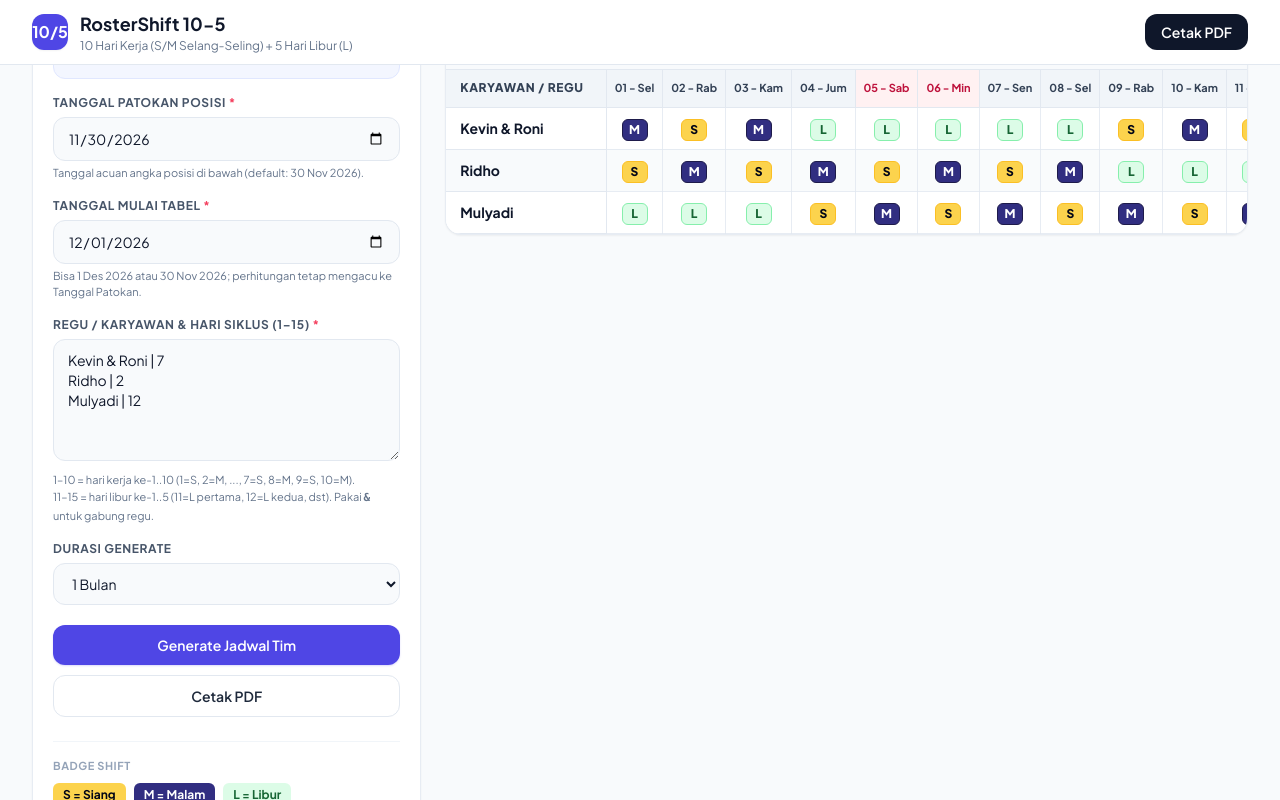
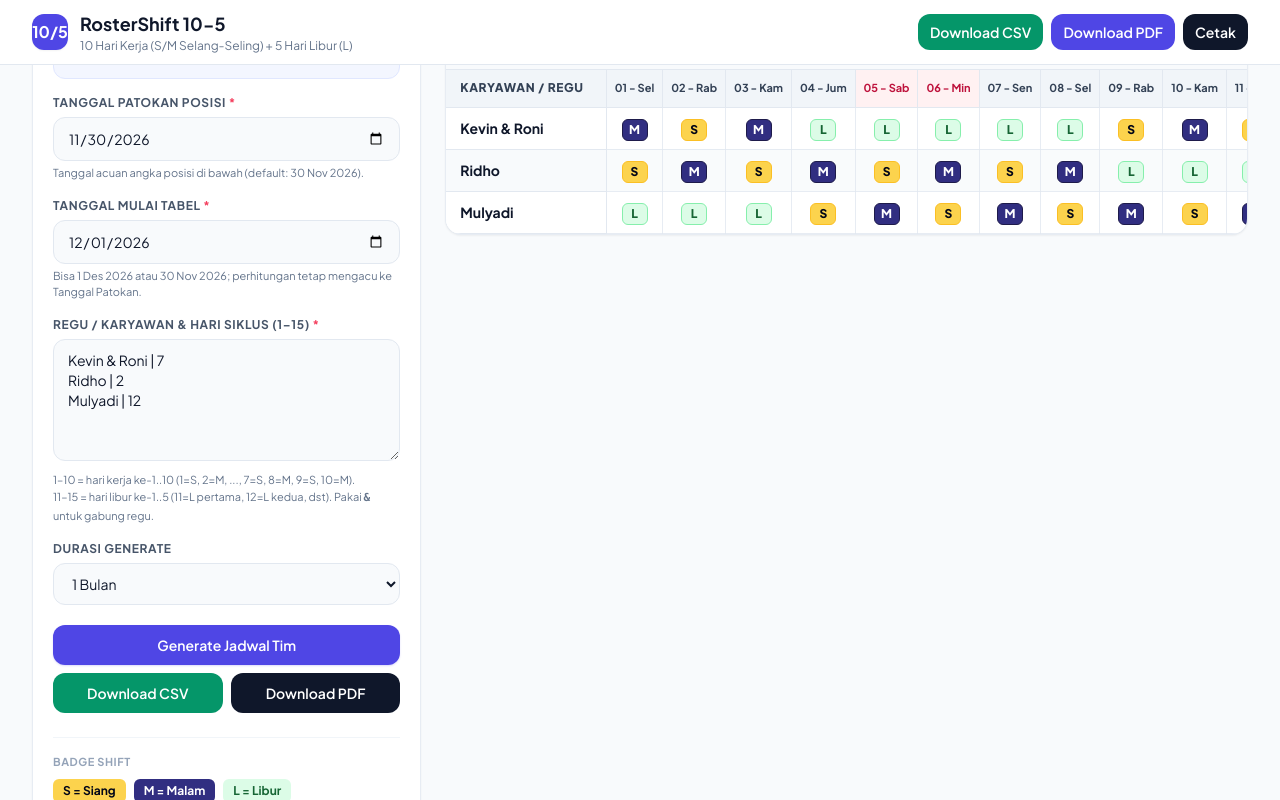
Before and after one commit to ujangkalera134/Shifter, a plain HTML site: page index.html in a window 1280 px wide. Both pictures are taken after a click on the button "Generate Jadwal Tim". Shown: the part 185-985 px from the top of the page. Drawn offline with nearby package versions, Linux system fonts and the light colour scheme.

Commit message:
Update index.html

```diff
--- a/index.html
+++ b/index.html
@@ -5,6 +5,8 @@
   <meta name="viewport" content="width=device-width, initial-scale=1.0" />
   <title>Generator Jadwal Shift 10-5 (Roster Tim)</title>
   <script src="https://cdn.tailwindcss.com"></script>
+  <script src="https://cdn.jsdelivr.net/npm/html2canvas@1.4.1/dist/html2canvas.min.js"></script>
+  <script src="https://cdn.jsdelivr.net/npm/jspdf@2.5.1/dist/jspdf.umd.min.js"></script>
   <link rel="preconnect" href="https://fonts.googleapis.com" />
   <link rel="preconnect" href="https://fonts.gstatic.com" crossorigin />
   <link href="https://fonts.googleapis.com/css2?family=Plus+Jakarta+Sans:wght@400;500;600;700;800&display=swap" rel="stylesheet" />
@@ -73,7 +75,7 @@
 
   <!-- Header -->
   <header class="bg-white border-b border-slate-200 no-print sticky top-0 z-30">
-    <div class="max-w-7xl mx-auto px-4 sm:px-6 lg:px-8 h-16 flex items-center justify-between">
+    <div class="max-w-7xl mx-auto px-4 sm:px-6 lg:px-8 h-16 flex items-center justify-between gap-2">
       <div class="flex items-center gap-3">
         <div class="w-9 h-9 rounded-xl bg-indigo-600 text-white flex items-center justify-center font-bold shadow-sm">
           10/5
@@ -83,9 +85,17 @@
           <p class="text-xs text-slate-500 hidden sm:block">10 Hari Kerja (S/M Selang-Seling) + 5 Hari Libur (L)</p>
         </div>
       </div>
-      <button id="btnPrintTop" type="button" onclick="window.print()" class="hidden items-center gap-2 px-4 py-2 bg-slate-900 hover:bg-slate-800 text-white text-sm font-semibold rounded-xl transition cursor-pointer">
-        Cetak PDF
-      </button>
+      <div id="topActions" class="hidden items-center gap-2">
+        <button id="btnCsvTop" type="button" onclick="downloadCSV()" class="px-3 py-2 bg-emerald-600 hover:bg-emerald-700 text-white text-xs sm:text-sm font-semibold rounded-xl transition cursor-pointer">
+          Download CSV
+        </button>
+        <button id="btnPdfTop" type="button" onclick="downloadPDF()" class="px-3 py-2 bg-indigo-600 hover:bg-indigo-700 text-white text-xs sm:text-sm font-semibold rounded-xl transition cursor-pointer">
+          Download PDF
+        </button>
+        <button id="btnPrintTop" type="button" onclick="window.print()" class="hidden sm:inline-flex px-3 py-2 bg-slate-900 hover:bg-slate-800 text-white text-xs sm:text-sm font-semibold rounded-xl transition cursor-pointer">
+          Cetak
+        </button>
+      </div>
     </div>
   </header>
 
@@ -167,7 +177,7 @@
 
           <div id="errorBox" class="hidden p-3 rounded-xl bg-rose-50 border border-rose-200 text-rose-700 text-xs font-semibold"></div>
 
-          <div class="pt-1 space-y-2.5">
+          <div class="pt-1 space-y-2">
             <button
               type="submit"
               class="w-full py-2.5 px-4 bg-indigo-600 hover:bg-indigo-700 active:bg-indigo-800 text-white font-semibold text-sm rounded-xl shadow-sm shadow-indigo-600/20 transition cursor-pointer"
@@ -175,14 +185,23 @@
               Generate Jadwal Tim
             </button>
 
-            <button
-              id="btnPrintSide"
-              type="button"
-              onclick="window.print()"
-              class="hidden w-full py-2.5 px-4 bg-white hover:bg-slate-50 text-slate-800 border border-slate-200 font-semibold text-sm rounded-xl transition cursor-pointer"
-            >
-              Cetak PDF
-            </button>
+            <div id="sideActions" class="hidden grid-cols-2 gap-2">
+              <button
+                type="button"
+                onclick="downloadCSV()"
+                class="py-2.5 px-3 bg-emerald-600 hover:bg-emerald-700 text-white font-semibold text-xs sm:text-sm rounded-xl transition cursor-pointer"
+              >
+                Download CSV
+              </button>
+              <button
+                id="btnPdfSide"
+                type="button"
+                onclick="downloadPDF()"
+                class="py-2.5 px-3 bg-slate-900 hover:bg-slate-800 text-white font-semibold text-xs sm:text-sm rounded-xl transition cursor-pointer"
+              >
+                Download PDF
+              </button>
+            </div>
           </div>
         </form>
 
@@ -220,10 +239,9 @@
   <script>
     const STORAGE_KEY = 'roster_shift_10_5_v3';
     const CYCLE_LENGTH = 15;
+    const CYCLE_15 = ['S', 'M', 'S', 'M', 'S', 'M', 'S', 'M', 'S', 'M', 'L', 'L', 'L', 'L', 'L'];
 
-    // Hari ke-1..10: S, M, S, M, S, M, S, M, S, M (Hari 1 = S, Hari 10 = M)
-    // Hari ke-11..15: L, L, L, L, L (5 hari libur)
-    const CYCLE_15 = ['S', 'M', 'S', 'M', 'S', 'M', 'S', 'M', 'S', 'M', 'L', 'L', 'L', 'L', 'L'];
+    let latestExportData = null;
 
     const form = document.getElementById('rosterForm');
     const anchorDateInput = document.getElementById('anchorDate');
@@ -236,8 +254,8 @@
     const matrixTitle = document.getElementById('matrixTitle');
     const matrixSubtitle = document.getElementById('matrixSubtitle');
     const matricesContainer = document.getElementById('matricesContainer');
-    const btnPrintTop = document.getElementById('btnPrintTop');
-    const btnPrintSide = document.getElementById('btnPrintSide');
+    const topActions = document.getElementById('topActions');
+    const sideActions = document.getElementById('sideActions');
 
     const monthYearFormatter = new Intl.DateTimeFormat('id-ID', {
       month: 'long',
@@ -261,6 +279,14 @@
       const div = document.createElement('div');
       div.textContent = text;
       return div.innerHTML;
+    }
+
+    function escapeCsvCell(value) {
+      const str = String(value ?? '');
+      if (/[",\n\r]/.test(str)) {
+        return `"${str.replace(/"/g, '""')}"`;
+      }
+      return str;
     }
 
     function showError(msg) {
@@ -301,7 +327,7 @@
 
         result.push({
           displayName: groupName,
-          anchorDayInCycle: dayInCycle, // 1..15 pada anchorDate
+          anchorDayInCycle: dayInCycle,
         });
       }
 
@@ -397,7 +423,6 @@
       const rangeStartUtc = toUtcMidnight(startDate);
       const rangeEndUtc = toUtcMidnight(endDate);
 
-      // Menghitung hari ke-berapa (1..15) dan kode shift (S/M/L) pada targetDate
       function getCycleInfoAtDate(anchorDayInCycle, targetDate) {
         const targetUtc = toUtcMidnight(targetDate);
         if (targetUtc < rangeStartUtc || targetUtc > rangeEndUtc) {
@@ -405,7 +430,6 @@
         }
         const diffDaysFromAnchor = Math.round((targetUtc - anchorUtc) / msPerDay);
         const zeroBasedAnchor = anchorDayInCycle - 1;
-        // Modulo aman untuk nilai negatif maupun positif
         const zeroBasedTarget = (((zeroBasedAnchor + diffDaysFromAnchor) % CYCLE_LENGTH) + CYCLE_LENGTH) % CYCLE_LENGTH;
         const dayNumber = zeroBasedTarget + 1;
         const shiftCode = CYCLE_15[zeroBasedTarget];
@@ -420,12 +444,14 @@
       matrixSubtitle.textContent = `Patokan: ${anchorVal} • Mulai Tabel: ${startVal} • Durasi: ${durationMonths} Bulan`;
 
       matricesContainer.innerHTML = '';
+      const csvRows = [];
 
       for (let m = 0; m < durationMonths; m++) {
         const monthDate = new Date(startYear, startMonth + m, 1);
         const year = monthDate.getFullYear();
         const month = monthDate.getMonth();
         const daysInMonth = new Date(year, month + 1, 0).getDate();
+        const monthLabel = monthYearFormatter.format(monthDate);
 
         const dayCols = [];
         for (let d = 1; d <= daysInMonth; d++) {
@@ -436,9 +462,14 @@
           dayCols.push({
             dateObj: dt,
             label: `${dd} - ${dayShort}`,
+            isoDate: `${year}-${String(month + 1).padStart(2, '0')}-${dd}`,
             isWeekend,
           });
         }
+
+        // Kumpulkan data CSV per bulan
+        csvRows.push([`Bulan: ${monthLabel}`]);
+        csvRows.push(['Karyawan / Regu', ...dayCols.map((c) => c.label)]);
 
         const thHtml = dayCols
           .map((col) => {
@@ -451,13 +482,16 @@
           .map((grp, idx) => {
             const rowBg = idx % 2 === 0 ? 'bg-white' : 'bg-slate-50/80';
             const stickyBg = idx % 2 === 0 ? 'bg-white' : 'bg-slate-50';
+            const csvRow = [grp.displayName];
 
             const tdHtml = dayCols
               .map((col) => {
                 const info = getCycleInfoAtDate(grp.anchorDayInCycle, col.dateObj);
                 if (!info) {
+                  csvRow.push('');
                   return `<td class="px-1.5 py-2 text-center border-b border-r border-slate-200/80 text-slate-300 text-xs">-</td>`;
                 }
+                csvRow.push(info.shiftCode);
                 const badgeCls = getBadgeClass(info.shiftCode);
                 const statusNote = info.dayNumber <= 10 ? `Kerja hari ke-${info.dayNumber}` : `Libur hari ke-${info.dayNumber - 10}`;
                 return `<td title="${escapeHtml(grp.displayName)} • ${escapeHtml(col.label)} • ${statusNote}" class="px-1.5 py-2 text-center border-b border-r border-slate-200/80">
@@ -465,6 +499,8 @@
                 </td>`;
               })
               .join('');
+
+            csvRows.push(csvRow);
 
             return `<tr class="${rowBg} hover:bg-indigo-50/40 transition">
               <td class="sticky-col-print sticky left-0 z-10 ${stickyBg} px-3.5 py-2.5 text-xs sm:text-sm font-bold text-slate-900 border-b border-r border-slate-200 whitespace-nowrap shadow-[2px_0_5px_-2px_rgba(15,23,42,0.08)]">
@@ -475,11 +511,13 @@
           })
           .join('');
 
+        csvRows.push([]);
+
         const card = document.createElement('div');
         card.className = 'month-block bg-white rounded-2xl shadow-sm border border-slate-200/80 overflow-hidden';
         card.innerHTML = `
           <div class="px-4 sm:px-5 py-3 bg-slate-50 border-b border-slate-200 flex items-center justify-between">
-            <h3 class="text-sm sm:text-base font-bold text-slate-900 capitalize">${monthYearFormatter.format(monthDate)}</h3>
+            <h3 class="text-sm sm:text-base font-bold text-slate-900 capitalize">${monthLabel}</h3>
             <span class="text-xs font-semibold text-slate-500">${daysInMonth} Hari</span>
           </div>
           <div class="table-scroll-print overflow-x-auto">
@@ -501,12 +539,92 @@
         matricesContainer.appendChild(card);
       }
 
+      latestExportData = {
+        startVal,
+        csvContent: '\uFEFF' + csvRows.map((r) => r.map(escapeCsvCell).join(',')).join('\r\n'),
+      };
+
       emptyState.classList.add('hidden');
       outputSection.classList.remove('hidden');
-      btnPrintTop.classList.remove('hidden');
-      btnPrintTop.classList.add('inline-flex');
-      btnPrintSide.classList.remove('hidden');
-      btnPrintSide.classList.add('block');
+      topActions.classList.remove('hidden');
+      topActions.classList.add('flex');
+      sideActions.classList.remove('hidden');
+      sideActions.classList.add('grid');
+    }
+
+    function downloadCSV() {
+      if (!latestExportData) return;
+      const blob = new Blob([latestExportData.csvContent], { type: 'text/csv;charset=utf-8;' });
+      const url = URL.createObjectURL(blob);
+      const link = document.createElement('a');
+      link.href = url;
+      link.download = `jadwal-shift-10-5-${latestExportData.startVal}.csv`;
+      document.body.appendChild(link);
+      link.click();
+      document.body.removeChild(link);
+      URL.revokeObjectURL(url);
+    }
+
+    async function downloadPDF() {
+      if (!window.html2canvas || !window.jspdf) {
+        window.print();
+        return;
+      }
+
+      const btnPdfSide = document.getElementById('btnPdfSide');
+      const originalText = btnPdfSide ? btnPdfSide.textContent : '';
+      if (btnPdfSide) btnPdfSide.textContent = 'Menyiapkan PDF...';
+
+      try {
+        const { jsPDF } = window.jspdf;
+        const pdf = new jsPDF({
+          orientation: 'landscape',
+          unit: 'mm',
+          format: 'a4',
+        });
+
+        const cards = Array.from(matricesContainer.querySelectorAll('.month-block'));
+        const pageWidth = pdf.internal.pageSize.getWidth();
+        const pageHeight = pdf.internal.pageSize.getHeight();
+        const margin = 8;
+        const printableWidth = pageWidth - margin * 2;
+
+        for (let i = 0; i < cards.length; i++) {
+          const card = cards[i];
+          const scrollBox = card.querySelector('.table-scroll-print');
+          const prevOverflow = scrollBox ? scrollBox.style.overflow : '';
+          if (scrollBox) scrollBox.style.overflow = 'visible';
+
+          const canvas = await html2canvas(card, {
+            scale: 2,
+            useCORS: true,
+            backgroundColor: '#ffffff',
+          });
+
+          if (scrollBox) scrollBox.style.overflow = prevOverflow;
+
+          const imgData = canvas.toDataURL('image/png');
+          const imgProps = pdf.getImageProperties(imgData);
+          let renderWidth = printableWidth;
+          let renderHeight = (imgProps.height * renderWidth) / imgProps.width;
+
+          if (renderHeight > pageHeight - margin * 2) {
+            renderHeight = pageHeight - margin * 2;
+            renderWidth = (imgProps.width * renderHeight) / imgProps.height;
+          }
+
+          if (i > 0) pdf.addPage();
+          pdf.addImage(imgData, 'PNG', margin, margin, renderWidth, renderHeight);
+        }
+
+        const fileDate = latestExportData?.startVal || 'jadwal';
+        pdf.save(`jadwal-shift-10-5-${fileDate}.pdf`);
+      } catch (err) {
+        console.error('Gagal membuat PDF, fallback ke print:', err);
+        window.print();
+      } finally {
+        if (btnPdfSide) btnPdfSide.textContent = originalText || 'Download PDF';
+      }
     }
 
     form.addEventListener('submit', (e) => {
```
